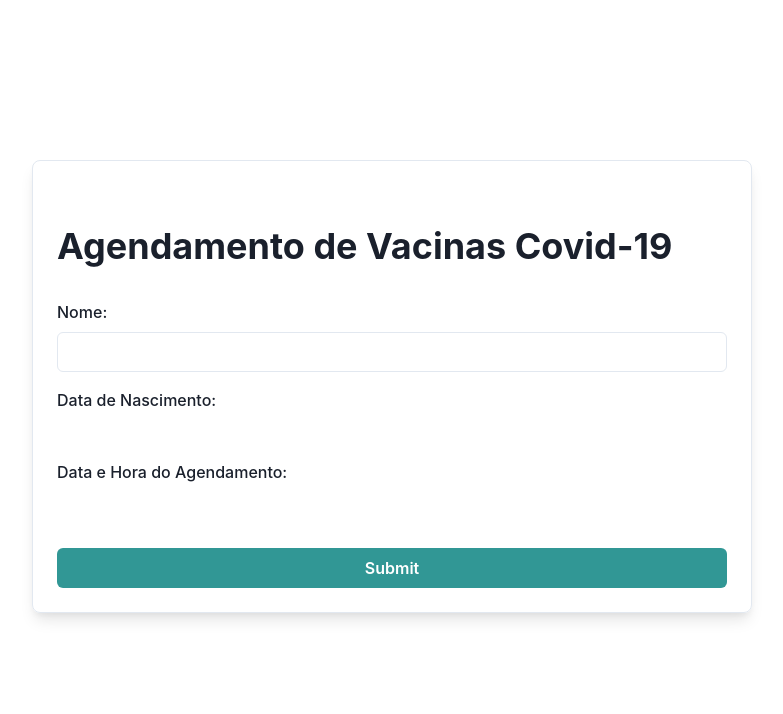
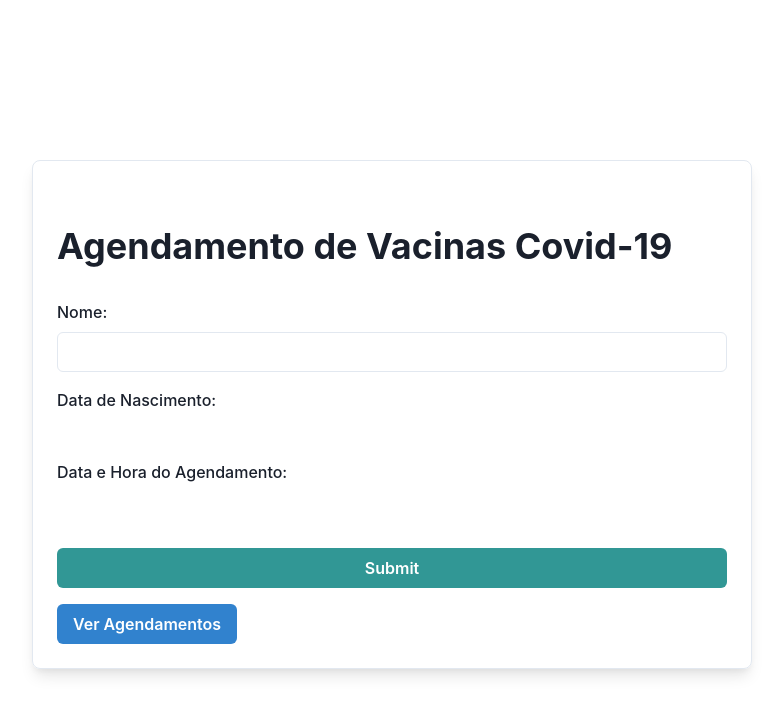
Before and after one commit to Msoaressdp/Pitang2024-Challange-Frontend, a React (Vite) app: page /schedule in a window 1280 px wide. Shown: the top 714 px of the page, without its empty margins (248-1031 px from the left). Built offline with nearby package versions, Linux system fonts and the light colour scheme.

Commit message:
feat: add change page button to schedule

```diff
--- a/src/pages/Schedule.jsx
+++ b/src/pages/Schedule.jsx
@@ -7,6 +7,7 @@
 import useFormState from '../hooks/useFormState';
 import DatePickerField from '../components/DatePickerField';
 import api from '../services/api';
+import { Link } from 'react-router-dom';
 import {
   Button,
   FormControl,
@@ -99,6 +100,13 @@
           <Text><strong>Data e Hora do Agendamento:</strong> {submittedData.scheduledDate ? new Date(submittedData.scheduledDate).toLocaleString() : ''}</Text>
         </Box>
       )}
+
+      <Box mt={4}>
+        <Link to="/list">
+          <Button colorScheme="blue">Ver Agendamentos</Button>
+        </Link>
+      </Box>
+
       <SubmissionModal />
     </Box>
   );
```
